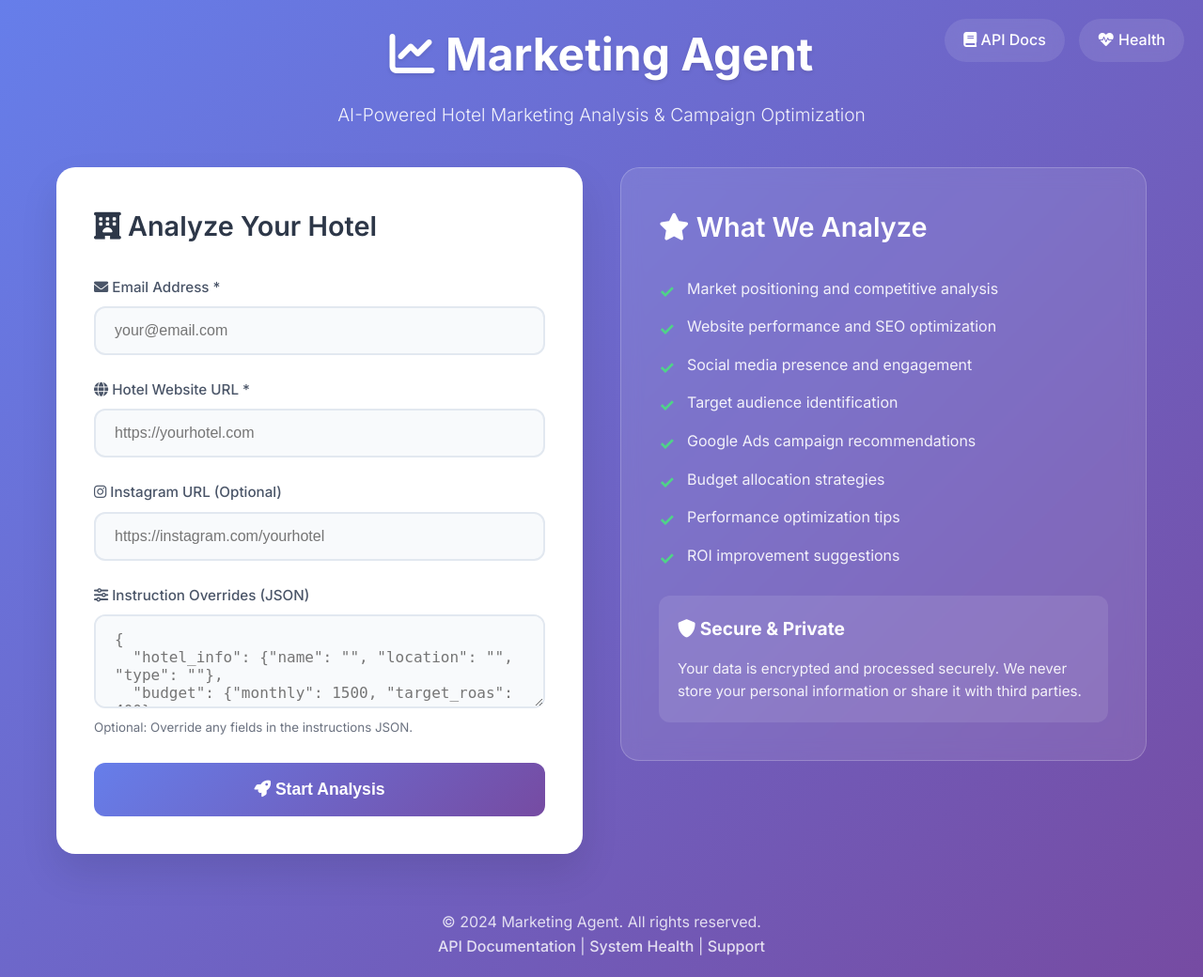
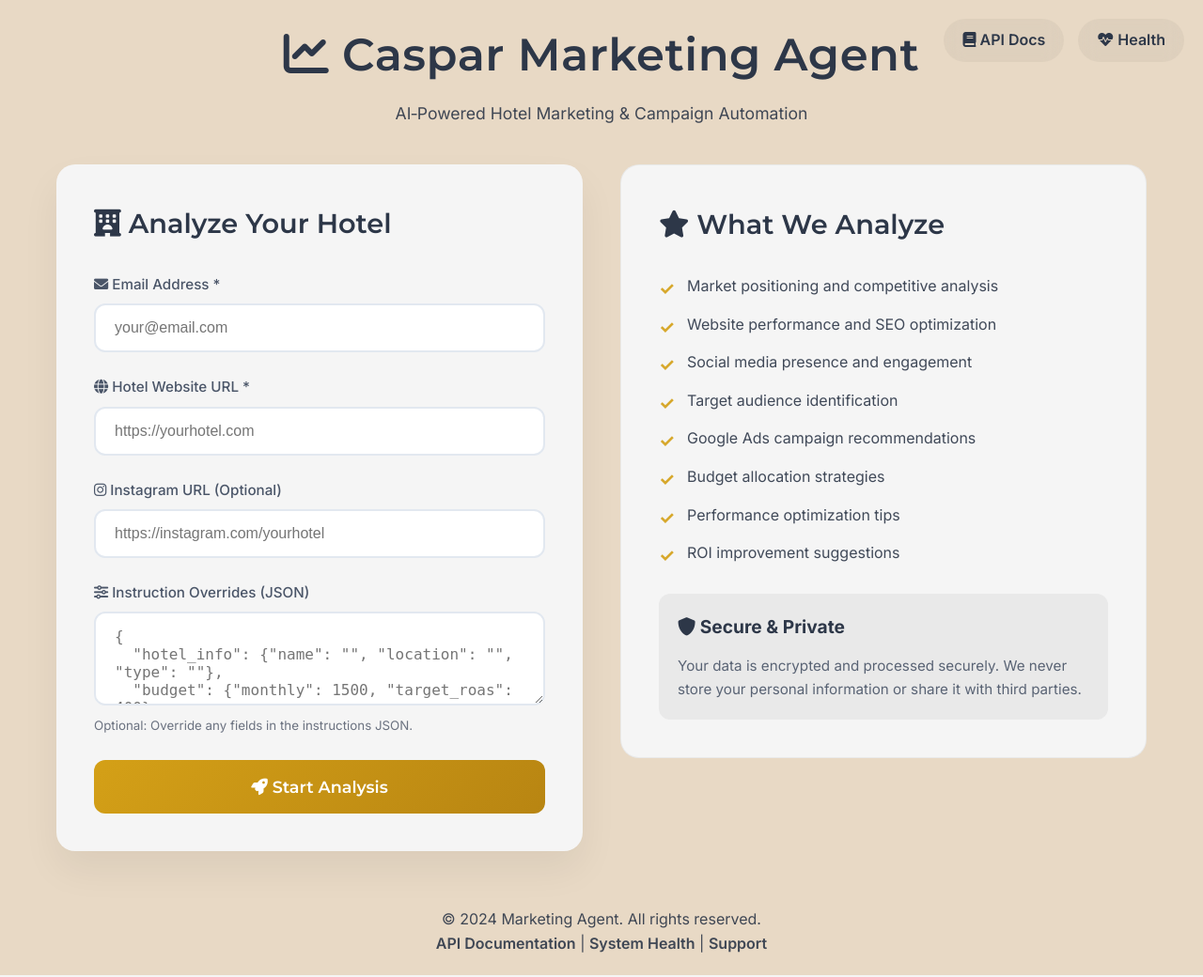
Before and after one commit to ArielSanroj/marketingagent, a Flask app: page / in a window 1280 px wide. Shown: the whole page at 94% size. Run offline with Flask 3, Linux system fonts and the light colour scheme; parts of the project's set-up code (start-up, migrations or seed data) failed here and were passed over.

Commit message:
feat(brand): apply Caspar Marketing Agent styles to main UI

```diff
--- a/frontend/templates/index.html
+++ b/frontend/templates/index.html
@@ -3,9 +3,9 @@
 <head>
     <meta charset="UTF-8">
     <meta name="viewport" content="width=device-width, initial-scale=1.0">
-    <title>Marketing Agent - Hotel Marketing Analysis</title>
+    <title>Caspar Marketing Agent</title>
     <link href="https://cdnjs.cloudflare.com/ajax/libs/font-awesome/6.0.0/css/all.min.css" rel="stylesheet">
-    <link href="https://fonts.googleapis.com/css2?family=Inter:wght@300;400;500;600;700&display=swap" rel="stylesheet">
+    <link href="https://fonts.googleapis.com/css2?family=Inter:wght@300;400;500;600;700&family=Montserrat:wght@200;300;400;500;600;700&display=swap" rel="stylesheet">
     <style>
         * {
             margin: 0;
@@ -16,8 +16,8 @@
         body {
             font-family: 'Inter', -apple-system, BlinkMacSystemFont, 'Segoe UI', Roboto, sans-serif;
             line-height: 1.6;
-            color: #1a1a1a;
-            background: linear-gradient(135deg, #667eea 0%, #764ba2 100%);
+            color: #2d3748; /* dark text for contrast on beige */
+            background: #E8D9C5; /* brand beige */
             min-height: 100vh;
         }
 
@@ -30,20 +30,21 @@
         .header {
             text-align: center;
             margin-bottom: 40px;
-            color: white;
+            color: #2d3748;
         }
 
         .header h1 {
+            font-family: 'Montserrat', sans-serif;
             font-size: 3rem;
-            font-weight: 700;
+            font-weight: 600;
             margin-bottom: 10px;
-            text-shadow: 0 2px 4px rgba(0,0,0,0.1);
+            letter-spacing: 0.5px;
         }
 
         .header p {
-            font-size: 1.2rem;
+            font-size: 1.1rem;
             opacity: 0.9;
-            font-weight: 300;
+            font-weight: 400;
         }
 
         .main-content {
@@ -54,10 +55,10 @@
         }
 
         .form-section {
-            background: white;
+            background: #F5F5F5; /* off-white for cards */
             padding: 40px;
             border-radius: 20px;
-            box-shadow: 0 20px 40px rgba(0,0,0,0.1);
+            box-shadow: 0 20px 40px rgba(0,0,0,0.06);
             backdrop-filter: blur(10px);
         }
 
@@ -66,6 +67,7 @@
             margin-bottom: 30px;
             font-size: 1.8rem;
             font-weight: 600;
+            font-family: 'Montserrat', sans-serif;
         }
 
         .form-group {
@@ -88,15 +90,16 @@
             border-radius: 12px;
             font-size: 1rem;
             transition: all 0.3s ease;
-            background: #f8fafc;
+            background: #fff;
+            color: #2d3748;
         }
 
         .form-group input:focus,
         .form-group textarea:focus {
             outline: none;
-            border-color: #667eea;
-            background: white;
-            box-shadow: 0 0 0 3px rgba(102, 126, 234, 0.1);
+            border-color: #D4A017; /* gold accent */
+            background: #fff;
+            box-shadow: 0 0 0 3px rgba(212, 160, 23, 0.15);
         }
 
         .form-group textarea {
@@ -107,8 +110,8 @@
         .submit-btn {
             width: 100%;
             padding: 18px;
-            background: linear-gradient(135deg, #667eea 0%, #764ba2 100%);
-            color: white;
+            background: linear-gradient(135deg, #D4A017 0%, #b88512 100%);
+            color: #FFFFFF;
             border: none;
             border-radius: 12px;
             font-size: 1.1rem;
@@ -117,11 +120,12 @@
             transition: all 0.3s ease;
             position: relative;
             overflow: hidden;
+            font-family: 'Montserrat', sans-serif;
         }
 
         .submit-btn:hover {
             transform: translateY(-2px);
-            box-shadow: 0 10px 25px rgba(102, 126, 234, 0.3);
+            box-shadow: 0 10px 25px rgba(212, 160, 23, 0.25);
         }
 
         .submit-btn:active {
@@ -145,7 +149,7 @@
             width: 20px;
             height: 20px;
             border: 2px solid rgba(255,255,255,0.3);
-            border-top: 2px solid white;
+            border-top: 2px solid #fff;
             border-radius: 50%;
             animation: spin 1s linear infinite;
         }
@@ -156,18 +160,18 @@
         }
 
         .features-section {
-            background: rgba(255, 255, 255, 0.1);
+            background: #F5F5F5;
             padding: 40px;
             border-radius: 20px;
-            backdrop-filter: blur(10px);
-            border: 1px solid rgba(255, 255, 255, 0.2);
+            border: 1px solid rgba(0, 0, 0, 0.05);
         }
 
         .features-section h2 {
-            color: white;
+            color: #2d3748;
             margin-bottom: 30px;
             font-size: 1.8rem;
             font-weight: 600;
+            font-family: 'Montserrat', sans-serif;
         }
 
         .feature-list {
@@ -175,7 +179,7 @@
         }
 
         .feature-list li {
-            color: white;
+            color: #2d3748;
             margin-bottom: 15px;
             padding-left: 30px;
             position: relative;
@@ -187,16 +191,16 @@
             position: absolute;
             left: 0;
             top: 0;
-            color: #4ade80;
+            color: #D4A017;
             font-weight: bold;
             font-size: 1.2rem;
         }
 
         .status-section {
-            background: white;
+            background: #F5F5F5;
             padding: 30px;
             border-radius: 15px;
-            box-shadow: 0 10px 25px rgba(0,0,0,0.1);
+            box-shadow: 0 10px 25px rgba(0,0,0,0.06);
             margin-top: 30px;
             display: none;
         }
@@ -217,243 +221,55 @@
             }
         }
 
-        .status-header {
-            display: flex;
-            align-items: center;
-            gap: 15px;
-            margin-bottom: 20px;
-        }
+        .status-header { display: flex; align-items: center; gap: 15px; margin-bottom: 20px; }
+        .status-icon { width: 40px; height: 40px; border-radius: 50%; display: flex; align-items: center; justify-content: center; font-size: 1.2rem; }
+        .status-processing { background: #fef3c7; color: #b45309; }
+        .status-completed { background: #d1fae5; color: #059669; }
+        .status-error { background: #fee2e2; color: #dc2626; }
+        .progress-bar { width: 100%; height: 8px; background: #e2e8f0; border-radius: 4px; overflow: hidden; margin: 15px 0; }
+        .progress-fill { height: 100%; background: linear-gradient(90deg, #D4A017, #b88512); border-radius: 4px; transition: width 0.3s ease; }
 
-        .status-icon {
-            width: 40px;
-            height: 40px;
-            border-radius: 50%;
-            display: flex;
-            align-items: center;
-            justify-content: center;
-            font-size: 1.2rem;
-        }
-
-        .status-processing {
-            background: #fef3c7;
-            color: #d97706;
-        }
-
-        .status-completed {
-            background: #d1fae5;
-            color: #059669;
-        }
-
-        .status-error {
-            background: #fee2e2;
-            color: #dc2626;
-        }
-
-        .progress-bar {
-            width: 100%;
-            height: 8px;
-            background: #e2e8f0;
-            border-radius: 4px;
-            overflow: hidden;
-            margin: 15px 0;
-        }
-
-        .progress-fill {
-            height: 100%;
-            background: linear-gradient(90deg, #667eea, #764ba2);
-            border-radius: 4px;
-            transition: width 0.3s ease;
-        }
-
-        .results-section {
-            background: white;
-            padding: 30px;
-            border-radius: 15px;
-            box-shadow: 0 10px 25px rgba(0,0,0,0.1);
-            margin-top: 20px;
-            display: none;
-        }
-
-        .results-section.show {
-            display: block;
-            animation: slideIn 0.5s ease;
-        }
-
-        .results-header {
-            display: flex;
-            align-items: center;
-            justify-content: space-between;
-            margin-bottom: 25px;
-        }
-
-        .results-title {
-            font-size: 1.5rem;
-            font-weight: 600;
-            color: #2d3748;
-        }
-
-        .action-buttons {
-            display: flex;
-            gap: 12px;
-            flex-wrap: wrap;
-        }
+        .results-section { background: #F5F5F5; padding: 30px; border-radius: 15px; box-shadow: 0 10px 25px rgba(0,0,0,0.06); margin-top: 20px; display: none; }
+        .results-section.show { display: block; animation: slideIn 0.5s ease; }
+        .results-header { display: flex; align-items: center; justify-content: space-between; margin-bottom: 25px; }
+        .results-title { font-size: 1.5rem; font-weight: 600; color: #2d3748; font-family: 'Montserrat', sans-serif; }
+        .action-buttons { display: flex; gap: 12px; flex-wrap: wrap; }
 
         .download-btn, .email-btn, .campaign-btn {
-            background: linear-gradient(135deg, #667eea 0%, #764ba2 100%);
-            color: white;
+            background: linear-gradient(135deg, #D4A017 0%, #b88512 100%);
+            color: #FFFFFF;
             border: none;
             padding: 12px 24px;
             border-radius: 12px;
             font-size: 0.9rem;
-            font-weight: 500;
+            font-weight: 600;
             cursor: pointer;
             transition: all 0.3s ease;
             display: flex;
             align-items: center;
             gap: 8px;
+            font-family: 'Montserrat', sans-serif;
         }
+        .download-btn:hover, .email-btn:hover, .campaign-btn:hover { transform: translateY(-2px); box-shadow: 0 8px 25px rgba(212, 160, 23, 0.25); }
 
-        .email-btn {
-            background: linear-gradient(135deg, #4CAF50 0%, #45a049 100%);
-        }
+        .results-content { display: grid; gap: 20px; }
+        .result-card { background: #fff; padding: 20px; border-radius: 12px; border-left: 4px solid #D4A017; }
+        .result-card h3 { color: #2d3748; margin-bottom: 10px; font-size: 1.1rem; font-weight: 600; font-family: 'Montserrat', sans-serif; }
+        .result-card p { color: #4a5568; line-height: 1.6; }
 
-        .campaign-btn {
-            background: linear-gradient(135deg, #FF6B35 0%, #F7931E 100%);
-            font-weight: 600;
-        }
+        .error-message { background: #fee2e2; color: #dc2626; padding: 15px; border-radius: 8px; margin: 15px 0; border-left: 4px solid #dc2626; }
+        .success-message { background: #d1fae5; color: #059669; padding: 15px; border-radius: 8px; margin: 15px 0; border-left: 4px solid #059669; }
 
-        .download-btn:hover, .email-btn:hover, .campaign-btn:hover {
-            transform: translateY(-2px);
-            box-shadow: 0 8px 25px rgba(102, 126, 234, 0.3);
-        }
+        .nav-links { position: fixed; top: 20px; right: 20px; display: flex; gap: 15px; }
+        .nav-link { color: #2d3748; text-decoration: none; padding: 10px 20px; background: rgba(0, 0, 0, 0.04); border-radius: 25px; backdrop-filter: blur(10px); transition: all 0.3s ease; font-weight: 600; }
+        .nav-link:hover { background: rgba(0, 0, 0, 0.08); transform: translateY(-2px); }
 
-        .email-btn:hover {
-            box-shadow: 0 8px 25px rgba(76, 175, 80, 0.3);
-        }
+        .footer { text-align: center; margin-top: 60px; color: #2d3748; opacity: 0.9; }
+        .footer a { color: #2d3748; text-decoration: none; font-weight: 600; }
+        .footer a:hover { text-decoration: underline; }
 
-        .campaign-btn:hover {
-            box-shadow: 0 8px 25px rgba(255, 107, 53, 0.3);
-        }
-
-        .results-content {
-            display: grid;
-            gap: 20px;
-        }
-
-        .result-card {
-            background: #f8fafc;
-            padding: 20px;
-            border-radius: 12px;
-            border-left: 4px solid #667eea;
-        }
-
-        .result-card h3 {
-            color: #2d3748;
-            margin-bottom: 10px;
-            font-size: 1.1rem;
-            font-weight: 600;
-        }
-
-        .result-card p {
-            color: #4a5568;
-            line-height: 1.6;
-        }
-
-        .error-message {
-            background: #fee2e2;
-            color: #dc2626;
-            padding: 15px;
-            border-radius: 8px;
-            margin: 15px 0;
-            border-left: 4px solid #dc2626;
-        }
-
-        .success-message {
-            background: #d1fae5;
-            color: #059669;
-            padding: 15px;
-            border-radius: 8px;
-            margin: 15px 0;
-            border-left: 4px solid #059669;
-        }
-
-        .nav-links {
-            position: fixed;
-            top: 20px;
-            right: 20px;
-            display: flex;
-            gap: 15px;
-        }
-
-        .nav-link {
-            color: white;
-            text-decoration: none;
-            padding: 10px 20px;
-            background: rgba(255, 255, 255, 0.1);
-            border-radius: 25px;
-            backdrop-filter: blur(10px);
-            transition: all 0.3s ease;
-            font-weight: 500;
-        }
-
-        .nav-link:hover {
-            background: rgba(255, 255, 255, 0.2);
-            transform: translateY(-2px);
-        }
-
-        .footer {
-            text-align: center;
-            margin-top: 60px;
-            color: white;
-            opacity: 0.8;
-        }
-
-        .footer a {
-            color: white;
-            text-decoration: none;
-            font-weight: 500;
-        }
-
-        .footer a:hover {
-            text-decoration: underline;
-        }
-
-        @media (max-width: 768px) {
-            .main-content {
-                grid-template-columns: 1fr;
-                gap: 30px;
-            }
-
-            .header h1 {
-                font-size: 2.5rem;
-            }
-
-            .form-section,
-            .features-section {
-                padding: 30px 20px;
-            }
-
-            .nav-links {
-                position: static;
-                justify-content: center;
-                margin-bottom: 30px;
-            }
-        }
-
-        @media (max-width: 480px) {
-            .container {
-                padding: 10px;
-            }
-
-            .header h1 {
-                font-size: 2rem;
-            }
-
-            .form-section,
-            .features-section {
-                padding: 20px 15px;
-            }
-        }
+        @media (max-width: 768px) { .main-content { grid-template-columns: 1fr; gap: 30px; } .header h1 { font-size: 2.5rem; } .form-section, .features-section { padding: 30px 20px; } .nav-links { position: static; justify-content: center; margin-bottom: 30px; } }
+        @media (max-width: 480px) { .container { padding: 10px; } .header h1 { font-size: 2rem; } .form-section, .features-section { padding: 20px 15px; } }
     </style>
 </head>
 <body>
@@ -468,8 +284,8 @@
 
     <div class="container">
         <div class="header">
-            <h1><i class="fas fa-chart-line"></i> Marketing Agent</h1>
-            <p>AI-Powered Hotel Marketing Analysis & Campaign Optimization</p>
+            <h1><i class="fas fa-chart-line"></i> Caspar Marketing Agent</h1>
+            <p>AI‑Powered Hotel Marketing & Campaign Automation</p>
         </div>
 
         <div class="main-content">
@@ -573,11 +389,11 @@
                     <li>ROI improvement suggestions</li>
                 </ul>
 
-                <div style="margin-top: 30px; padding: 20px; background: rgba(255,255,255,0.1); border-radius: 12px;">
-                    <h3 style="color: white; margin-bottom: 15px; font-size: 1.2rem;">
+                <div style="margin-top: 30px; padding: 20px; background: rgba(0,0,0,0.05); border-radius: 12px;">
+                    <h3 style="color: #2d3748; margin-bottom: 15px; font-size: 1.2rem;">
                         <i class="fas fa-shield-alt"></i> Secure & Private
                     </h3>
-                    <p style="color: white; opacity: 0.9; font-size: 0.95rem;">
+                    <p style="color: #4a5568; opacity: 0.9; font-size: 0.95rem;">
                         Your data is encrypted and processed securely. We never store your personal information
                         or share it with third parties.
                     </p>
```
